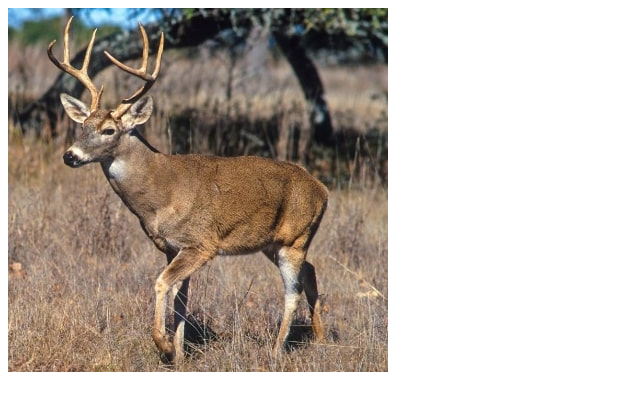
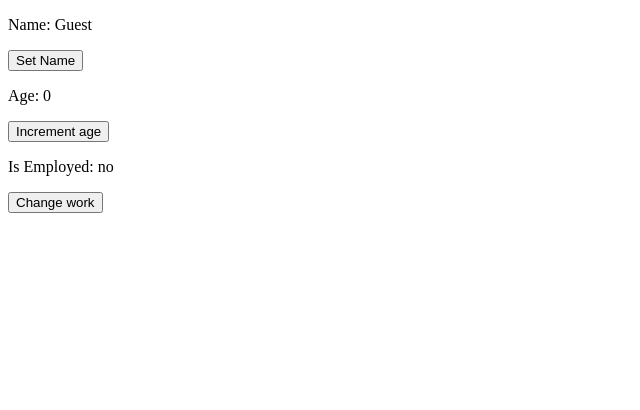
Before and after one commit to Hjordt98/bro_code_react, a React (Vite) app in the folder my-react-app/: page / in a window 1280 px wide. Shown: the top 410 px of the page, without its empty margins (0-640 px from the left). Built offline with nearby package versions, Linux system fonts and the light colour scheme.

Commit message:
ch 8 useState part 1

```diff
--- a/my-react-app/src/App.jsx
+++ b/my-react-app/src/App.jsx
@@ -1,10 +1,8 @@
-import Button from "./Button";
-import ProfilePicture from "./ProfilePicture";
+import MyConponent from "./MyComponent";
 
 function App() {
 
-
-  return(<ProfilePicture/>);
+  return(<MyConponent/>);
 
 }
 
--- a/my-react-app/src/Button.jsx
+++ /dev/null
@@ -1,9 +0,0 @@
-function Button(){
-
-    const handleClick = (e) => console.log(e);
-
-
-    return(<button onClick={(e) => handleClick(e)}>Click me</button>);
-}
-
-export default Button
--- /dev/null
+++ b/my-react-app/src/MyComponent.jsx
@@ -0,0 +1,38 @@
+import React, {useState} from 'react'
+
+function MyConponent(){
+
+    const [name, setName] = useState("Guest");
+    const [age, setAge] = useState(0);
+    const [isEmployed, setIsEmployed] = useState(false);
+
+    const updateName = () => {
+        setName("Spongebob");
+    }
+
+    const updateAge = () => {
+        setAge(age + 1);
+    }
+
+    const toggleEmployedStatus = () => {
+        setIsEmployed(!isEmployed);
+    }
+
+
+    return(
+            <div>
+                <p>Name: {name}</p>
+                <button onClick={updateName}>Set Name</button>
+
+                <p>Age: {age}</p>
+                <button onClick={updateAge}>Increment age</button>
+
+                <p>Is Employed: {isEmployed ? "yes" : "no"}</p>
+                <button onClick={toggleEmployedStatus}>Change work</button>
+
+            </div>
+
+    );
+}
+
+export default MyConponent
--- a/my-react-app/src/ProfilePicture.jsx
+++ /dev/null
@@ -1,10 +0,0 @@
-function ProfilePicture(){
-
-    const imageUrl = './src/assets/capture.jpg'
-
-    const handleClick = (e) => e.target.style.display = "none";
-
-    return(<img onClick={(e) => handleClick(e)} src={imageUrl}></img>);
-}
-
-export default ProfilePicture
```
Also changed, not shown: my-react-app/src/assets/Capture.jpg (deleted).
